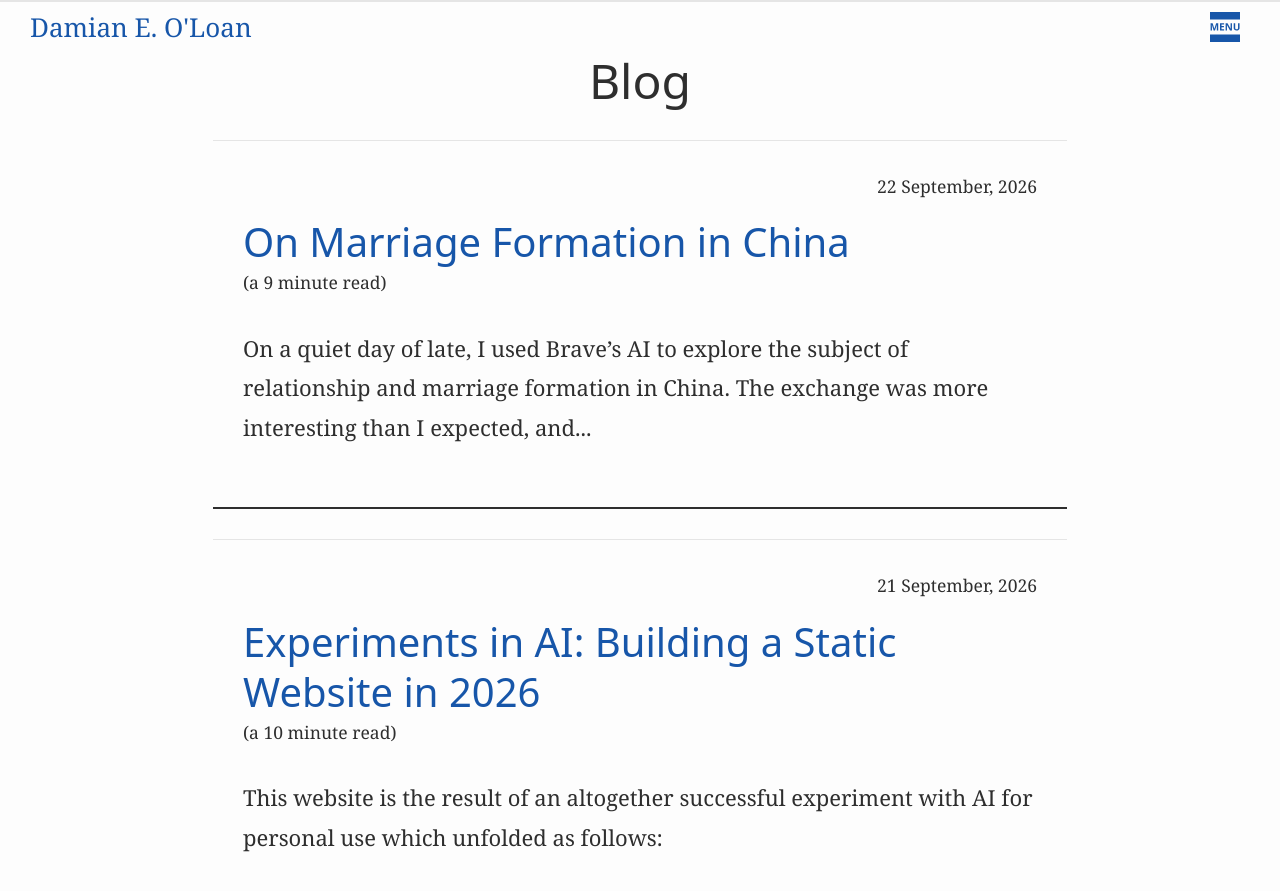
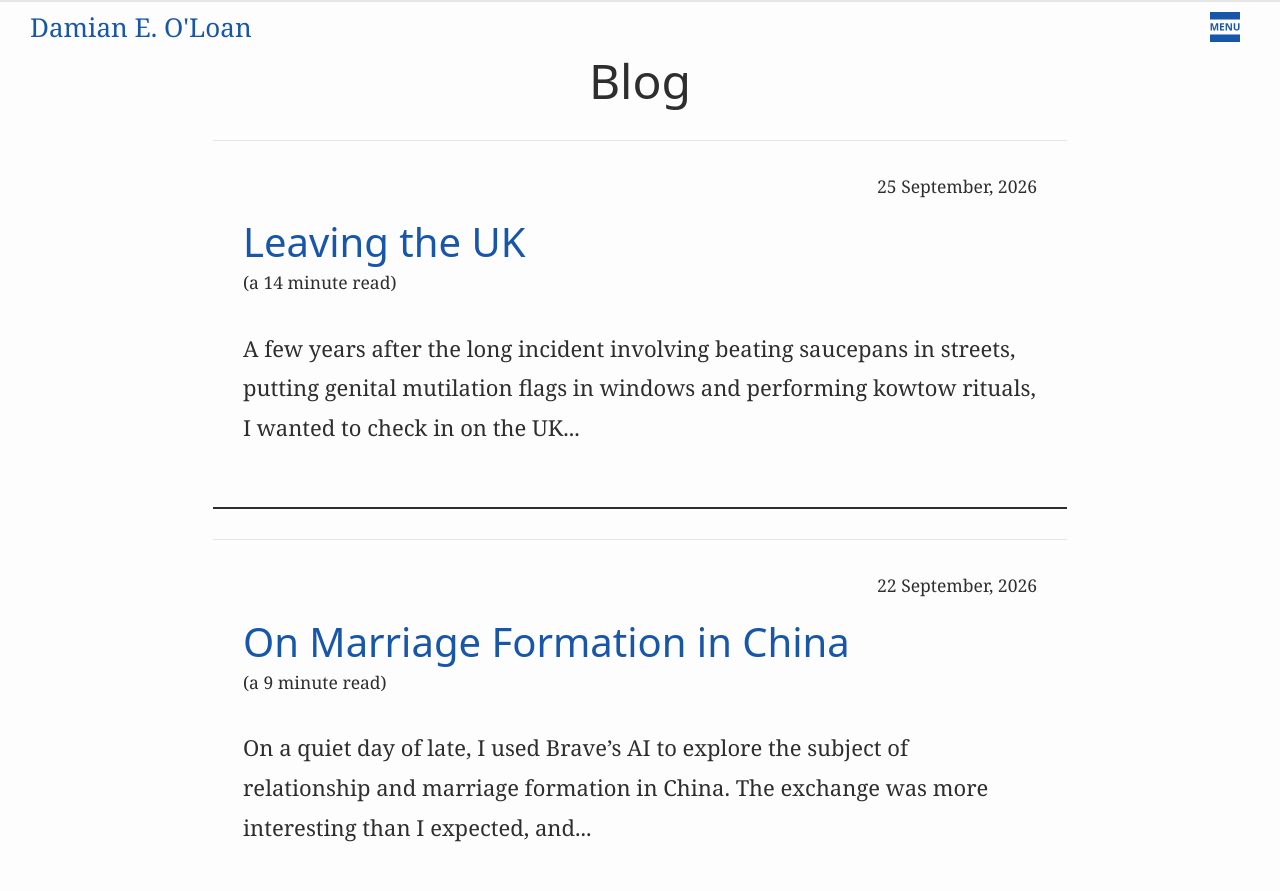
Before and after one commit to damianeoloan/damianeoloan.github.io, a Jekyll site: the page built from blog/index.html, in a window 1280 px wide and 900 px high. Shown: the top 891 px of the window. Built offline with Jekyll 4.4.1, drawn with Linux system fonts in a browser that asks for light colours; the list of posts is cut into pages by our own code; some of the changed lines change nothing that is shown.

Commit message:
=Shorten Search placeholder. Add article.

```diff
--- a/_includes/search.html
+++ b/_includes/search.html
@@ -1,5 +1,5 @@
 <div class="site-search">
   <input type="search" id="site-search-input" name="q" aria-label="Site search"
-         placeholder="Enable JavaScript for Search" disabled>
+         placeholder="Enable JS to Search" disabled>
   <div id="site-search-results" class="site-search-results" hidden></div>
 </div>
--- /dev/null
+++ b/blog/_posts/2026-09-25-leaving_the_uk.md
@@ -0,0 +1,82 @@
+---
+layout: "post"
+author: "damianeoloan"
+title: "Leaving the UK"
+---
+
+A few years after the long incident involving beating saucepans in streets, putting genital mutilation flags in windows and performing kowtow rituals, I wanted to check in on the UK but I found no easy way to rent a property from overseas. I had one remaining contact in the form of a lesbian woman of around my age whose second bedroom I had rented for six months a few years prior. I contacted her, paid what she still called a "bond" and shipped my things there to arrive as I did.
+
+On the previous instance, we ran into early difficulties as she didn't want me to use the address for any official purposes. When I told her I was leaving but that was the only reason, she had something of a breakdown during which she accused me of threatening her by flaring my nostrils. She quickly apologised, but for a few days I recorded audio any time she was in my presence, before leaving with an invitation to pop in for tea at my new rental when it suited her.
+
+## Entering an empty house
+
+In the interim, she had never contacted me and as I would arrive late in the evening, she said the front door would be left unlocked. There had been a four-foot pink unicorn by way of decoration that was no longer there, some new pictures of topless women had been added, but mainly I was astonished at how filthy everything was. It hadn't been cleaned for six months or a year, the depth of dirt on the surfaces was very unpleasant. I went to the bedroom and the mattress was nauseating. There was a psychedelic wall hanging covering one wall that I removed, otherwise my options were limited.
+
+The house was in such an advanced state of decay that it really ought to have been demolished years prior. She claimed to rent it from an old lady, but my guess is that she owned it and used that as an excuse for the lack of maintenance. The mould on the walls was so advanced her neighbours were inevitably affected. I assumed the whole street was in a similar condition.
+
+![Adelphi Street, Driffield. British housing unfit for habitation due to advanced mould.]({{ "/img/blog/leaving_the_uk/adelphi_street_1.jpg" | prepend: site.baseurl }})
+![Adelphi Street, Driffield. British housing unfit for habitation due to advanced mould.]({{ "/img/blog/leaving_the_uk/adelphi_street_2.jpg" | prepend: site.baseurl }})
+![Adelphi Street, Driffield. British housing unfit for habitation due to advanced mould.]({{ "/img/blog/leaving_the_uk/adelphi_street_3.jpg" | prepend: site.baseurl }})
+![Adelphi Street, Driffield. British housing unfit for habitation due to advanced mould.]({{ "/img/blog/leaving_the_uk/adelphi_street_4.jpg" | prepend: site.baseurl }})
+
+The house had no shower as there wasn't enough pressure and as the electricity and other utilities would regularly be disconnected due to non-payment, I would be faced with a cold bath by way of hygiene.
+
+My first priority was to obtain a British passport, as logging into HMRC's platform had become unreliable and I could foresee problems with which my Irish passport would be no help. They refused my application, the grounds are not released. I tried to rent a house, but an African woman working in London at a referencing agency named Oh Goodlord! decided I couldn't afford anything.
+
+Helen Neill didn't know her father and had moved ten minutes away from her chronically alcoholic mother and her three sisters and brother in Malton. The mother had become an alcoholic while working as a cleaner in a bar, was known for urinating in public around Malton, and had lived in emergency accommodation with the daughters on several occasions followings violence involving various boyfriends. The grandparents had been a typical middle-class family post-WWII in the city in York.
+
+The first time I'd lived there, Helen was supplying cannabis, and she hinted that her younger sister's husband had spent time in Morocco and was involved in the supply, which I think was intended as some kind of intimidation. He worked in construction, spent a lot of money financing vehicles and the family home and cocaine. But when I returned, it seemed Helen was only a client and cocaine was the sole focus of attention in the area.
+
+The two cats who lived there previously had disappeared, replaced by a single urn kept on a shelf above the only other chair apart from the sofa Helen used. She said the urn belonged to one of the cats when I asked about it after a few months, but she didn't mention the other. The urn was surrounded by two small hands raised as though in prayer, but Helen was contemptuous of religion and, like many women in the area, more interested in witchcraft. Her bookshelf, collected from a box of free books at the end of the street, suggested only an interest in anatomy.
+
+![Adelphi Street, Driffield. Contemporary Great British culture.]({{ "/img/blog/leaving_the_uk/adelphi_street_5.jpg" | prepend: site.baseurl }})
+![Adelphi Street, Driffield. Contemporary Great British culture.]({{ "/img/blog/leaving_the_uk/adelphi_street_6.jpg" | prepend: site.baseurl }})
+![Adelphi Street, Driffield. Contemporary Great British culture.]({{ "/img/blog/leaving_the_uk/adelphi_street_7.jpg" | prepend: site.baseurl }})
+![Adelphi Street, Driffield. Contemporary Great British culture.]({{ "/img/blog/leaving_the_uk/adelphi_street_8.jpg" | prepend: site.baseurl }})
+![Adelphi Street, Driffield. Contemporary Great British culture.]({{ "/img/blog/leaving_the_uk/adelphi_street_9.jpg" | prepend: site.baseurl }})
+
+There are still a few factories in Driffield which provide mostly minimum-wage employment in the area but overtime too and security of employment. Helen would wake up around 5am in the morning and work until around 4. She would arrive home with a raging flourish, storm in and march across the room in an exaggeratedly masculine fashion and complain about her colleagues not being intelligent enough or reliable. Sometimes she would just stare at me with barely disguised hatred. She had a meat cleaver and several chef's knives from her days in a kitchen, with which she would pace around frantically. She would cook the cheapest frozen pizza and either watch Anthony Bourdain episodes on Netflix, a habit continued from my previous time there, in that state of slack-jawed hypnosis so common in England and so chilling, or disappear into her bedroom immediately, sometimes for days. She could not hold a conversation on any topic beyond her immediate concerns.
+
+She had one friend who would visit for several hours a few days per week, a quiet man who was taking anti-psychotics and wasn't capable of conversation either. They would sit in silence and watch videos, mostly of his choice. He was her only friend, but one more than I had. My social graph is one node and zero edges.
+
+## Exceptional intimacy
+
+I had previously gathered my thoughts on her lifestyle choices in [a 4chan thread](https://archive.4plebs.org/pol/thread/428703677), and was curious about the possibility of inadvertent conversion therapy, but of course I didn't return for that reason. Nevertheless, she would cyclically be pleasant and interrupt my workouts to discuss my body and give me advice based on her experience, and otherwise steer the conversation towards intimate topics, before relapsing into a cold silence more aligned with her avowed hatred of so-called bisexual people, a category she refused to consider as real.
+
+She began to spend most evenings with a man from work, and one night they returned from the pub together drunk on a mission to fix the plumbing. Nothing was fixed and he quickly found another woman, whose face he had tattooed onto his upper arm after a few weeks together. A woman with short hair ran a 'boutique' in the town and Helen, via social media, persuaded her to join her for drinks one evening in Wetherspoons.
+
+They came back to the house together drunk but stayed downstairs and at no point attempted to go to her bedroom. I woke up feeling sick. I have rarely felt such a sense of revulsion as they made the most unconvincing noises while I resisted the need to go down to the bathroom. Eventually, Helen ran upstairs to fetch something and returned and at some point I fell asleep. The next morning when I went downstairs, there was sticky alcohol everywhere, a black strap-on dildo on the chair on which I would have sat to eat breakfast and she later told me the woman had been pressuring her to take things into my bedroom.
+
+The woman was married and had two children. She was living with her second husband, who she immediately demanded accept Helen into their lives. He didn't agree, a fight broke out during a drunken afternoon in their house at which I wasn't present, but by her account the woman pushed her husband down the stairs before he left on his motorcycle after the husband had tried to punch Helen. Helen was nevertheless unsatisfied and the woman was henceforth an enemy.
+
+On that day, she had another breakdown of sorts and cried for hours. I think the emotion of a rare intimacy of sorts had a deep effect but later I understood the extent to which cocaine and perhaps crack also underpinned these events.
+
+## Elderly care
+
+Her mother was losing weight quickly and Helen thought she was dying and needed to be detoxified in a hospital. Her elder sister, Christine, worked in elderly care and lived with the mother, preferring to continue to buy her vodka and live in peace. Christine had experienced the worst of the pandemic in her work and was now an authority on this kind of situation.
+
+Soon after I arrived, she had invited Christine to stay and informed me that I should take her for lunch in Wetherspoons. I did so, and the conversation was awkward, but she talked about the cocaine parties paid for by covid loans, how her syphilis was no longer contagious and how the only thing she regretted not doing was getting married. Helen would later tell me that two of her former boyfriends had died by suicide. As I showed no further interest in Christine, she quickly found another gentleman with whom she would spend time in rural East Yorkshire caravans, taking large amounts of cocaine and her daughter, who sold cocaine in Scarborough, along for the ride.
+
+The daughter was in her early twenties and Christine in her late thirties, and when she was a baby Christine had left her in a basket on the alcoholic mother's door step in Malton and left for Scarborough, where she lived with the cocaine-dealing boyfriends who met the fate mentioned above. Helen had brought her back into the family.
+
+Now then, the caring elder sister, the new boyfriend, and the younger sister and her wealthy husband, were all ranged against Helen in the view that the mother's death should be facilitated without the experience of alcohol withdrawal. Someone did manage to have her seen by doctors and she was taken into hospital as an in-patient in York, or so Helen claimed. I would drive her to the hospital at times, she would visit and I would drive her home, but I never met the mother.
+
+## Emergency services
+
+One day while the mother was in hospital in York, Helen had a panic attack of sorts at work and came home at lunchtime in a state of hysteria. She had been "trembling" for weeks and was intently focussed on the tremble. She lurched to the bathroom and called herself an ambulance, which arrived after a few minutes. She was admitted to hospital in Scarborough where she behaved in a very odd manner, clearly affecting insanity but in such a very obviously staged manner that the doctor was openly dismissive. I had driven Christine to join her, and after a few hours we drove home again via McDonald's, and the day joined the list of incidents not to be discussed again.
+
+During that time, as the family fought and drank and snorted cocaine, went to parties and school events, a young woman named Victoria Taylor disappeared in Malton, North Yorkshire. Taylor is of course a common family name there, it was my own grandmother's apparently, and Victoria seemed in all ways to be a normal young woman for the area. Her corpse was found in the river Derwent after days of silence, and maps had been released showing the last place she had been seen was just outside the house of the alcoholic mother and her carer-daughter, Christine.
+
+As Helen had explicitly accused Christine of being involved in the death of her two former boyfriends, and of being involved in an ongoing campaign to end the life of their mother, including suspicious transactions from the mother's accounts that raised the question of inheritance as a motive, I felt somewhat uncomfortable watching the news and receiving updates from the local police that they were making no progress in their investigations. Eventually, I was more concerned about the legal risks I was incurring by remaining silent, so I went to the police station in Driffield. They told me the case was not in their area and to contact the police in Malton.
+
+I did so by phone later the same day while the house was empty. I explained that I was an outsider to the area, but that I had been told by her own sister that the woman resident in the house overlooking the alleged site of the 'disappearance' was perhaps worthy of some attention for the reasons already described. Nobody returned my call.
+
+## Expulsion
+
+Helen then abruptly announced that her mother would be coming to the house to die and that I would need to leave to make space for her. Of course, I understood the situation and wouldn't refuse, but after the experience with the African woman in London, that meant leaving the country.
+
+My possessions went back into storage and I departed. Helen immediately began advertising for a new tenant, this time with an increased bond.
+
+![Malton School Achievement Awards, 1999.]({{ "/img/blog/leaving_the_uk/malton_achievement_awards_1.png" | prepend: site.baseurl }})
+![Malton School Achievement Awards, 1999.]({{ "/img/blog/leaving_the_uk/malton_achievement_awards_2.png" | prepend: site.baseurl }})
+![Malton School Achievement Awards, 1999.]({{ "/img/blog/leaving_the_uk/malton_achievement_awards_3.png" | prepend: site.baseurl }})
```
Also changed, not shown: img/blog/leaving_the_uk/adelphi_street_1.jpg (added), img/blog/leaving_the_uk/adelphi_street_2.jpg (added), img/blog/leaving_the_uk/adelphi_street_3.jpg (added), img/blog/leaving_the_uk/adelphi_street_4.jpg (added), img/blog/leaving_the_uk/adelphi_street_5.jpg (added), img/blog/leaving_the_uk/adelphi_street_6.jpg (added), img/blog/leaving_the_uk/adelphi_street_7.jpg (added), img/blog/leaving_the_uk/adelphi_street_8.jpg (added), img/blog/leaving_the_uk/adelphi_street_9.jpg (added), img/blog/leaving_the_uk/malton_achievement_awards_1.png (added), img/blog/leaving_the_uk/malton_achievement_awards_2.png (added), img/blog/leaving_the_uk/malton_achievement_awards_3.png (added).
